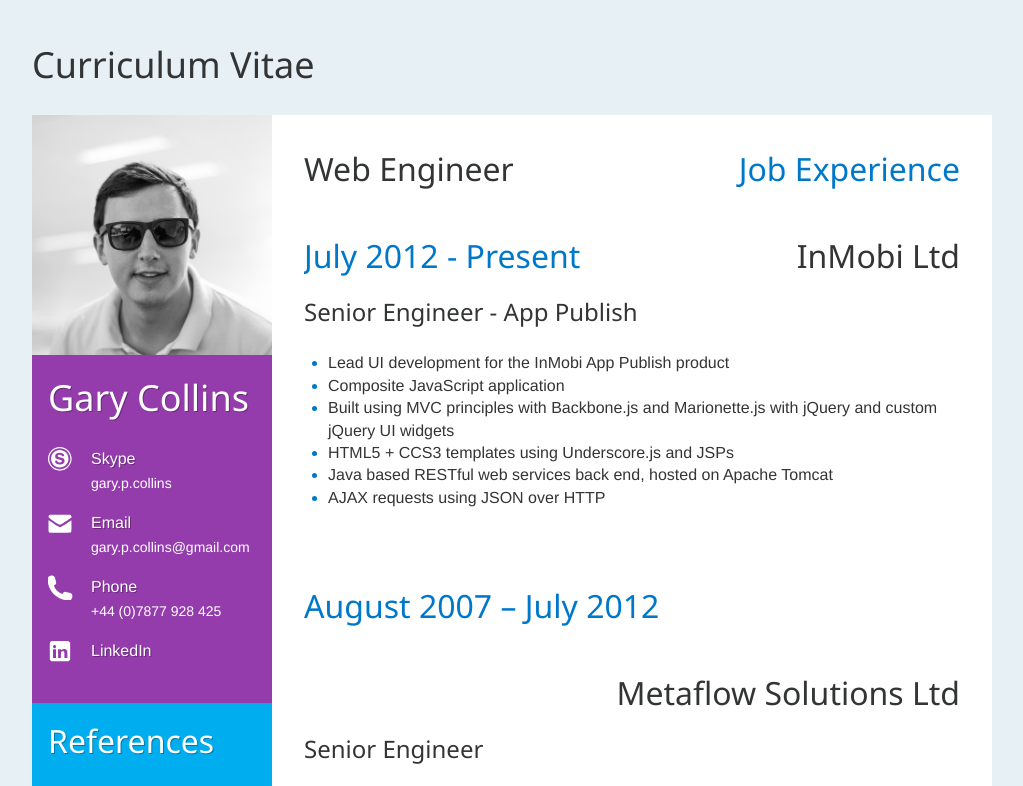
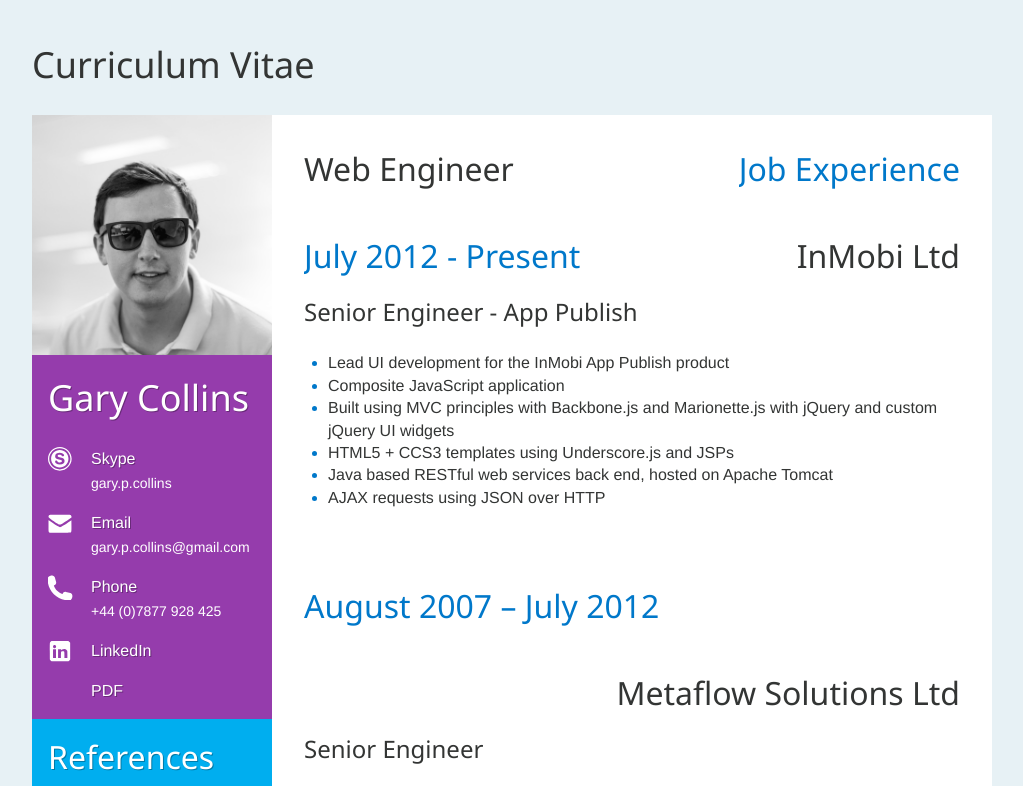
Before and after one commit to Gazzinho/garycollinscv, a website: page cv-skype.html in a window 1280 px wide. Shown: the top 786 px of the page, without its empty margins (128-1151 px from the left). Drawn offline with nearby package versions, Linux system fonts and the light colour scheme; a web font is replaced by a local one.

Commit message:
PDF link
Added PDF link to screen version

```diff
--- a/css/skype.css
+++ b/css/skype.css
@@ -78,7 +78,7 @@
 .page-content {
   display: table;
   position: relative;
-  overflow: auto;
+  overflow: hidden;
   width: 60em;
   margin: 0 auto;
   padding: 1em;
@@ -91,19 +91,19 @@
 
 .profile-container {
   position: relative;
-  overflow: auto;
+  overflow: hidden;
   background-color: rgba(0, 174, 239, 1);
 }
 
 .profile-aside {
   float: left;
-  overflow: auto;
+  overflow: hidden;
   width: 15em;
 }
 
 .avatar-container {
   position: relative;
-  overflow: auto;
+  overflow: hidden;
 }
 .profile-pic {
   display: block;
@@ -125,12 +125,12 @@
 
 
 .profile-aside-details-section {
-  overflow: auto;
+  overflow: hidden;
   padding-left: 1em;
   padding-right: 1em;
 }
 .profile-aside .contact {
-  overflow: auto;
+  overflow: hidden;
   background-color: rgba(149, 60, 172, 1);
 }
 .contact-name {
@@ -144,7 +144,7 @@
   filter: dropshadow(color=#000, offx=1, offy=1);
 }
 .profile-aside .field {
-  overflow: auto;
+  overflow: hidden;
   margin-bottom: 1em;
   line-height: 1.5em;
 }
@@ -181,6 +181,9 @@
 .profile-aside .linkedin .label .label-icon {
   background-position: -252px -484px;
 }
+.profile-aside .pdf .label .label-icon {
+  background: transparent;
+}
 .profile-aside .label .label-text {
   position: absolute;
   top: 0;
@@ -209,9 +212,6 @@
 }
 .linkedin-profile-id {
   display: none;
-}
-.profile-aside-details-section .field {
-  min-height: 3em;
 }
 
 .profile-aside .field.reference {
@@ -285,7 +285,7 @@
 
 
 .field {
-  overflow: auto;
+  overflow: hidden;
   line-height: 1.5em;
 }
 .label {
@@ -299,6 +299,7 @@
 }
 .employment-history-title {
   position: absolute;
+  overflow: hidden;
   right: 0;
   top: 0;
   margin-top: 1em;
@@ -451,6 +452,9 @@
   .web-cv-link {
     display: block;
   }
+  .pdf {
+    display: none;
+  }
   .profile-aside .references-section {
     display: none;
   }
--- a/cv-skype.html
+++ b/cv-skype.html
@@ -55,9 +55,12 @@
 								<div class="contact-label label"><div class="label-icon"></div><div class="label-text"><a href="http://www.linkedin.com/profile/view?id=6656469">LinkedIn</a></div></div>
 								<div class="linkedin-profile-id value"><a href="http://www.linkedin.com/profile/view?id=6656469">Profile ID: 6656469</a></div>
 							</li>
+							<li class="pdf field">
+								<div class="contact-label label"><div class="label-icon"></div><div class="label-text"><a href="./pdf/cv-skype.pdf">PDF</a></div></div>
+							</li>
 							<li class="web-cv-link field">
 								<div class="qr-code-container">
-									<div class="contact-label label"><div class="label-icon"></div><div class="label-text">View this online</div></div>
+									<div class="contact-label label"><div class="label-icon"></div><div class="label-text"><a href="http://garycollins.co.uk/garycollinscv/cv-skype.html">View this online</a></div></div>
 									<div class="value">
 										<img class="qr-code" src="img/qrcode.garycollinscv-cv-skype.png" alt="http://garycollins.co.uk/garycollinscv/cv-skype.html"/>
 									</div>
```
Also changed, not shown: 1 other file.
